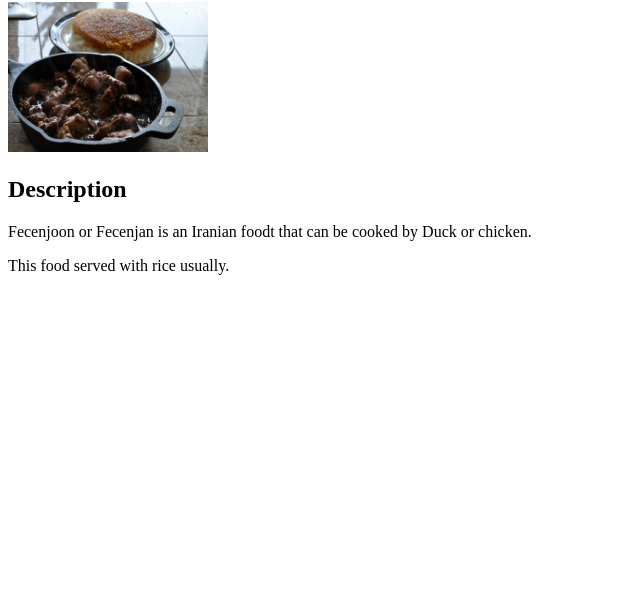
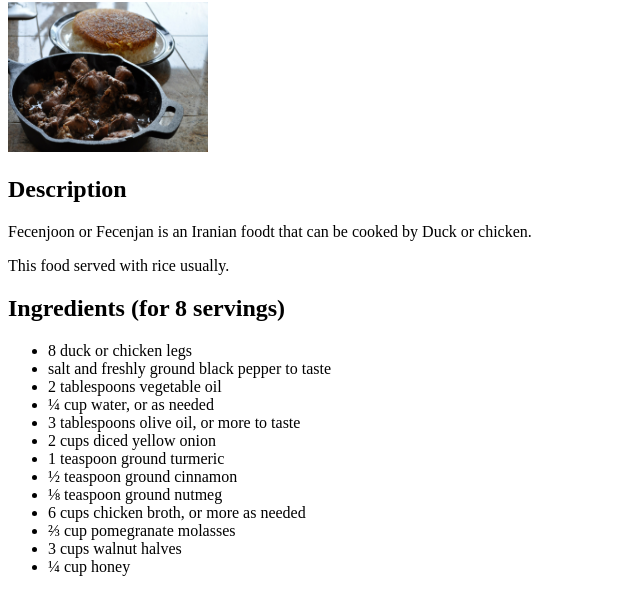
Before and after one commit to shahram1348/odin-recipes, a plain HTML site: page recipes/fecenjoon.html in a window 1280 px wide. Shown: the part 78-692 px from the top of the page, without its empty margins (0-640 px from the left). Drawn offline with Linux system fonts and the light colour scheme.

Commit message:
ADDING INGREDIENTS
Add 13 ingredients as unordered list

```diff
--- a/recipes/fecenjoon.html
+++ b/recipes/fecenjoon.html
@@ -6,10 +6,27 @@
     <title>Fecenjoon</title>
 </head>
 <body>
+    <!-- From allrecipes.com -->
     <h1>Fecenjoon</h1>
     <img src="../images/Khoresht-e_fesenjan.jpg" alt="Khoresht e fesenjan" width="200" height="150">
     <h2>Description</h2>
     <p> Fecenjoon or Fecenjan is an Iranian foodt that can be cooked by Duck or chicken.</p>
     <p> This food served with rice usually.</p>
+    <h2>Ingredients (for 8 servings)</h2>
+    <ul>
+        <li>8 duck or chicken legs</li>
+        <li>salt and freshly ground black pepper to taste</li>
+        <li>2 tablespoons vegetable oil</li>
+        <li>¼ cup water, or as needed</li>
+        <li>3 tablespoons olive oil, or more to taste</li>
+        <li>2 cups diced yellow onion</li>
+        <li>1 teaspoon ground turmeric</li>
+        <li>½ teaspoon ground cinnamon</li>
+        <li>⅛ teaspoon ground nutmeg</li>
+        <li>6 cups chicken broth, or more as needed</li>
+        <li>⅔ cup pomegranate molasses</li>
+        <li>3 cups walnut halves</li>
+        <li>¼ cup honey</li>
+    </ul>
 </body>
 </html>
```
